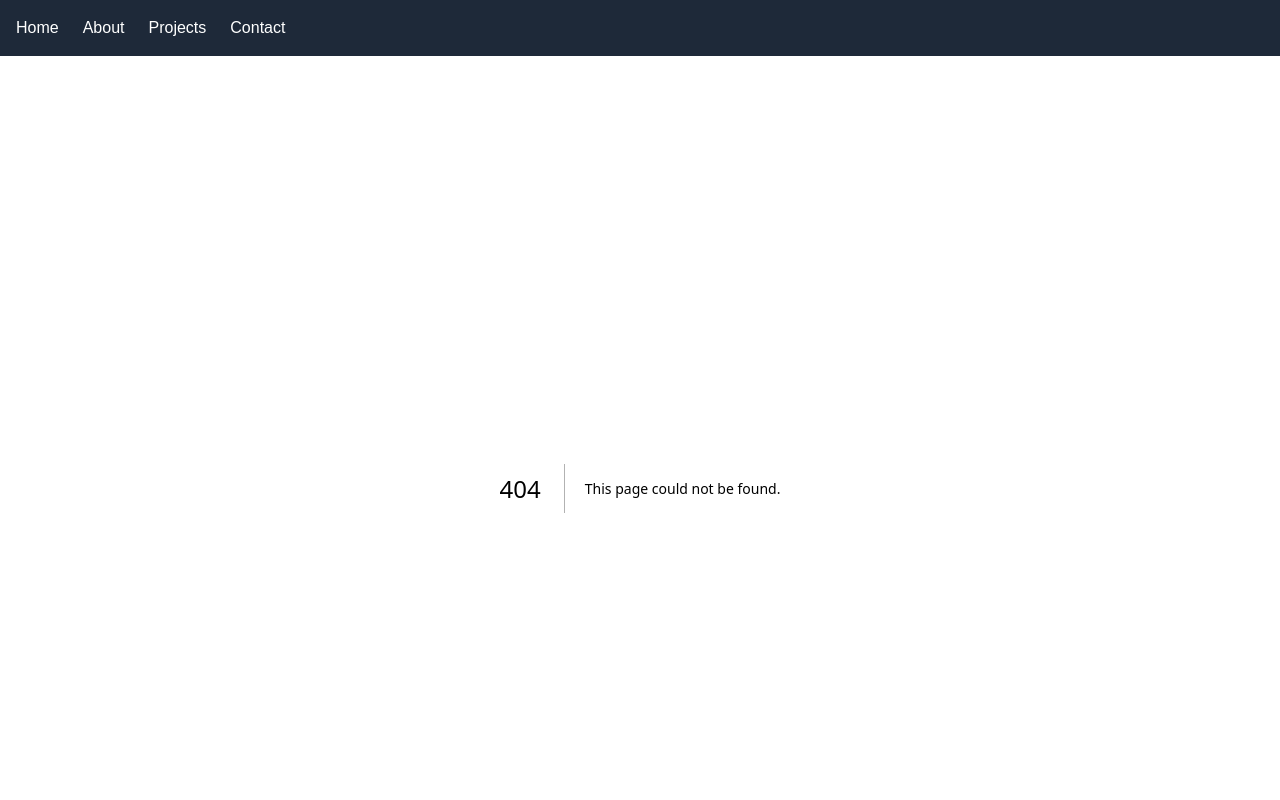
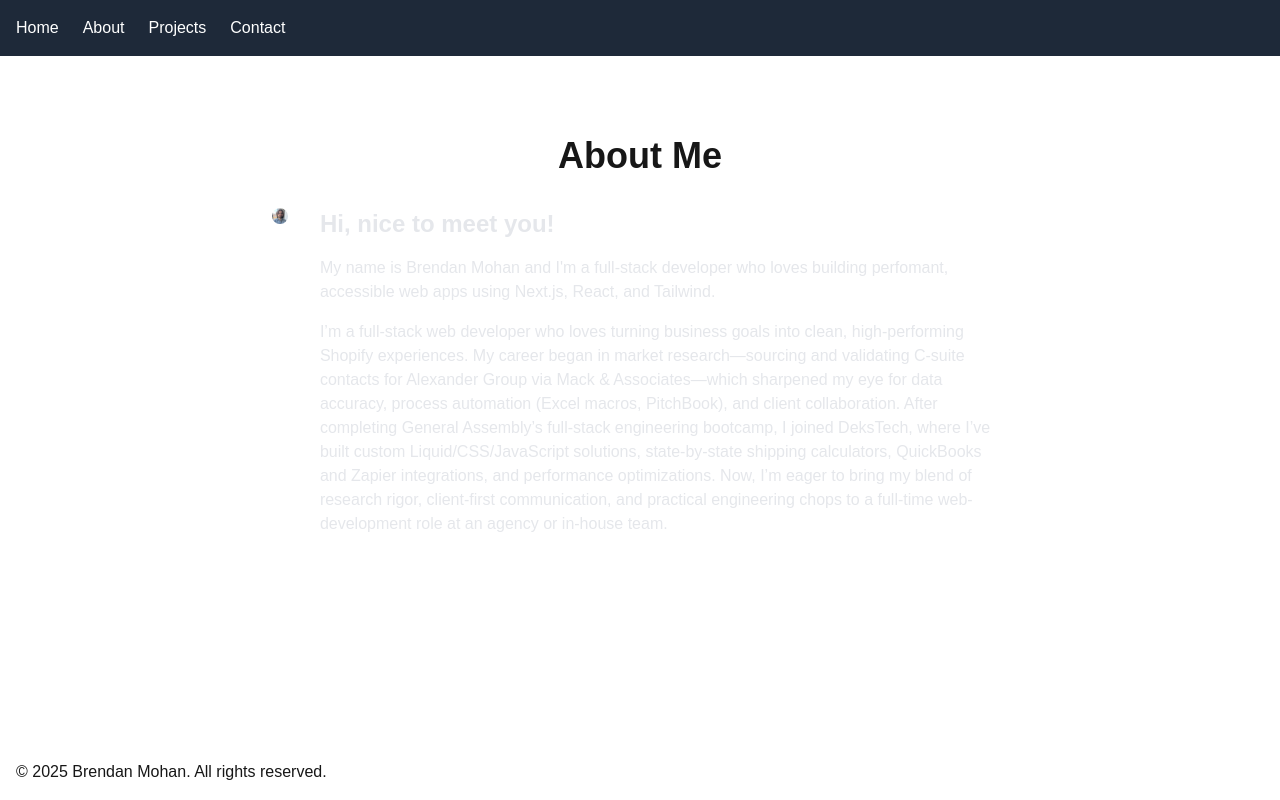
Before and after one commit to MoHanSolo/portfolio, a Next.js app: page /about in a window 1280 px wide. Before the commit this address had no page. Shown: the top 800 px of the page. Built offline with nearby package versions, Linux system fonts and the light colour scheme.

Commit message:
Finished Home Page for now, fleshing out About Me page

```diff
--- /dev/null
+++ b/app/about/page.tsx
@@ -0,0 +1,42 @@
+import Image from 'next/image';
+
+export const metadata = {
+    title:          'About - Brendan Mohan',
+    description:    'Learn about my background and skills',
+}
+
+export default function AboutPage() {
+    return (
+        <section className="max-w-3xl mx-auto space-y-8 px-4 py-12">
+            {/* Page title */}
+            <h1 className="text-4xl font-bold text-center">About Me</h1>
+
+            {/* Flex container: image + content */}
+            <div className="flex flex-col sm:flex-row items-center sm:items-start gap-8">
+                {/* Headshot */}
+                <div className="relative w-32 h-40 rounded-[2rem] overflow-hidden">
+                    <Image
+                        src="/og-image.jpg"
+                        width={600}
+                        height={600}
+                        alt="Brendan Mohan headshot"
+                        className="rounded-full object-cover"
+                    />
+                    </div>
+
+
+                {/* Greeting + Bio */}
+                <div className="space-y-4 text-gray-200">
+                    <h2 className="text-2xl font-semibold">Hi, nice to meet you!</h2>
+
+                    <p>
+                        My name is Brendan Mohan and I'm a full-stack developer who loves building perfomant, accessible web apps using Next.js, React, and Tailwind.
+                    </p>
+                    <p>
+                        I’m a full-stack web developer who loves turning business goals into clean, high-performing Shopify experiences. My career began in market research—sourcing and validating C-suite contacts for Alexander Group via Mack & Associates—which sharpened my eye for data accuracy, process automation (Excel macros, PitchBook), and client collaboration. After completing <a href="https://generalassemb.ly/students/courses/software-engineering-bootcamp" target="_blank" rel="noopener">General Assembly</a>’s full-stack engineering bootcamp, I joined <a href="https://www.dekstech.com" target="_blank" rel="noopener">DeksTech</a>, where I’ve built custom Liquid/CSS/JavaScript solutions, state-by-state shipping calculators, QuickBooks and Zapier integrations, and performance optimizations. Now, I’m eager to bring my blend of research rigor, client-first communication, and practical engineering chops to a full-time web-development role at an agency or in-house team.
+                    </p>
+                </div>
+            </div>
+        </section>
+    )
+}
--- a/app/page.tsx
+++ b/app/page.tsx
@@ -14,6 +14,7 @@ export default function HomePage() {
           alt="Brendan Mohan"
           fill
           className="object-cover"
+          style={{ objectPosition: '50% 30%' }}
           />
       </div>
       <h1 className="text-5xl font-bold mb-4">Hi, I'm Brendan Mohan</h1>
```
Also changed, not shown: public/og-image.JPG.
